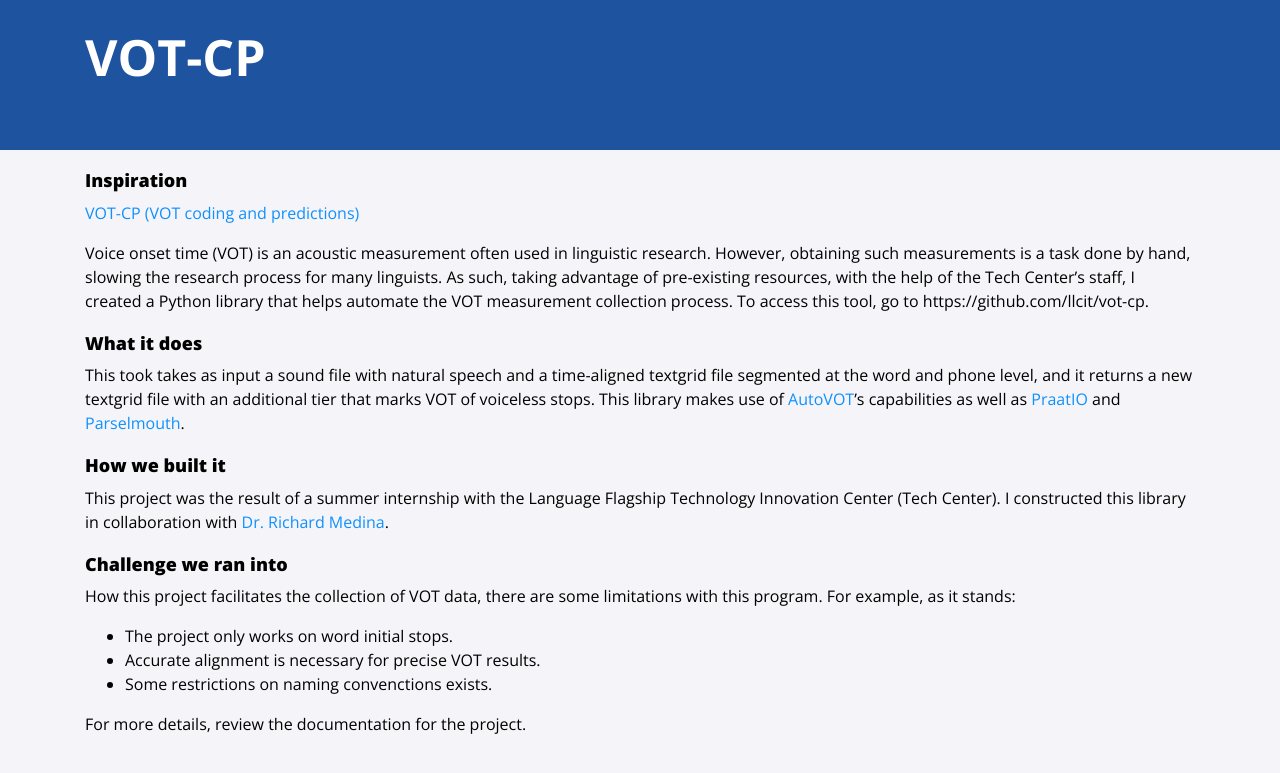
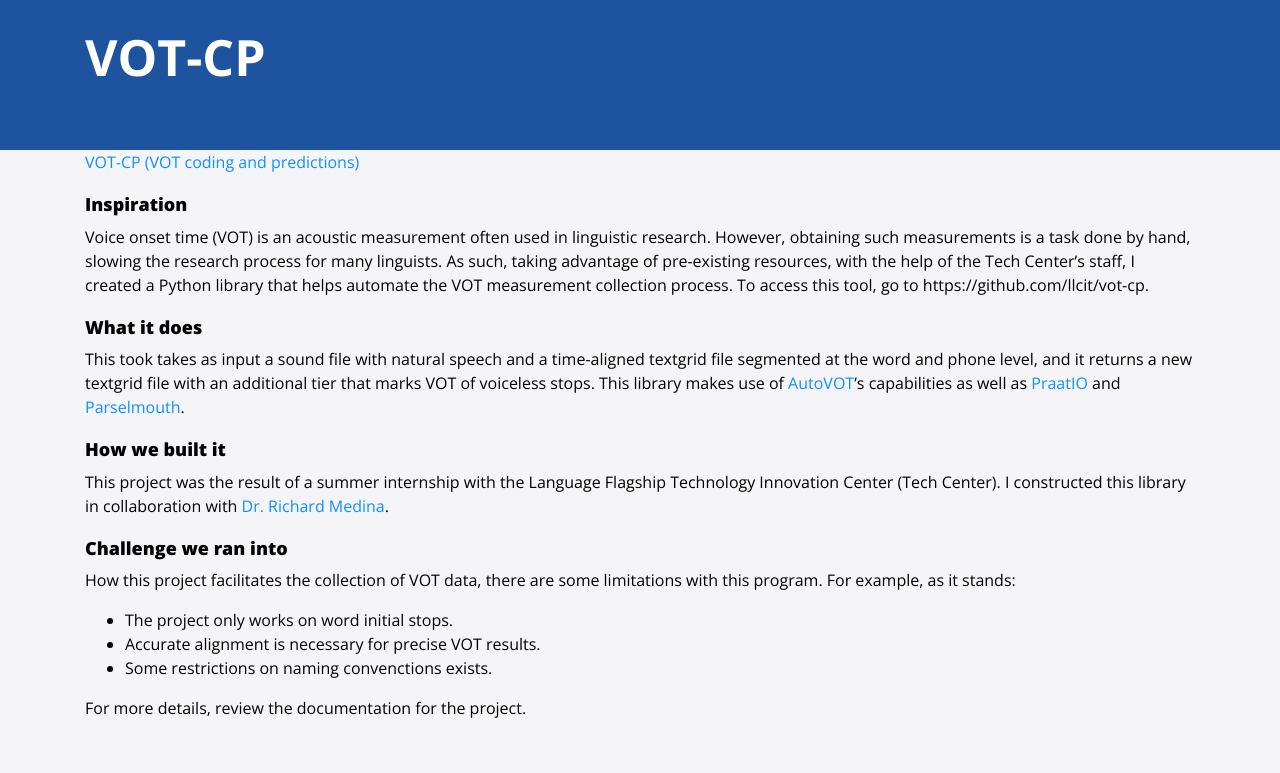
Before and after one commit to ergutierrez/ergutierrez.github.io, a Jekyll site: the page built from projects/votcp.md, in a window 1280 px wide. Shown: the top 773 px of the page. Built offline with Jekyll 4.4.1, drawn with Linux system fonts in a browser that asks for light colours; nearby versions of some CDN libraries.

Commit message:
fixed website link position

```diff
--- a/projects/votcp.md
+++ b/projects/votcp.md
@@ -3,9 +3,9 @@ title: VOT-CP
 layout: page
 ---
 
+[VOT-CP (VOT coding and predictions)](https://github.com/llcit/vot-cp)
+
 ## Inspiration
-
-[VOT-CP (VOT coding and predictions)](https://github.com/llcit/vot-cp)
 
 Voice onset time (VOT) is an acoustic measurement often used in linguistic research. However, obtaining such measurements is a task done by hand, slowing the research process for many linguists. As such, taking advantage of pre-existing resources, with the help of the Tech Center's staff, I created a Python library that helps automate the VOT measurement collection process. To access this tool, go to https://github.com/llcit/vot-cp.
 
```
